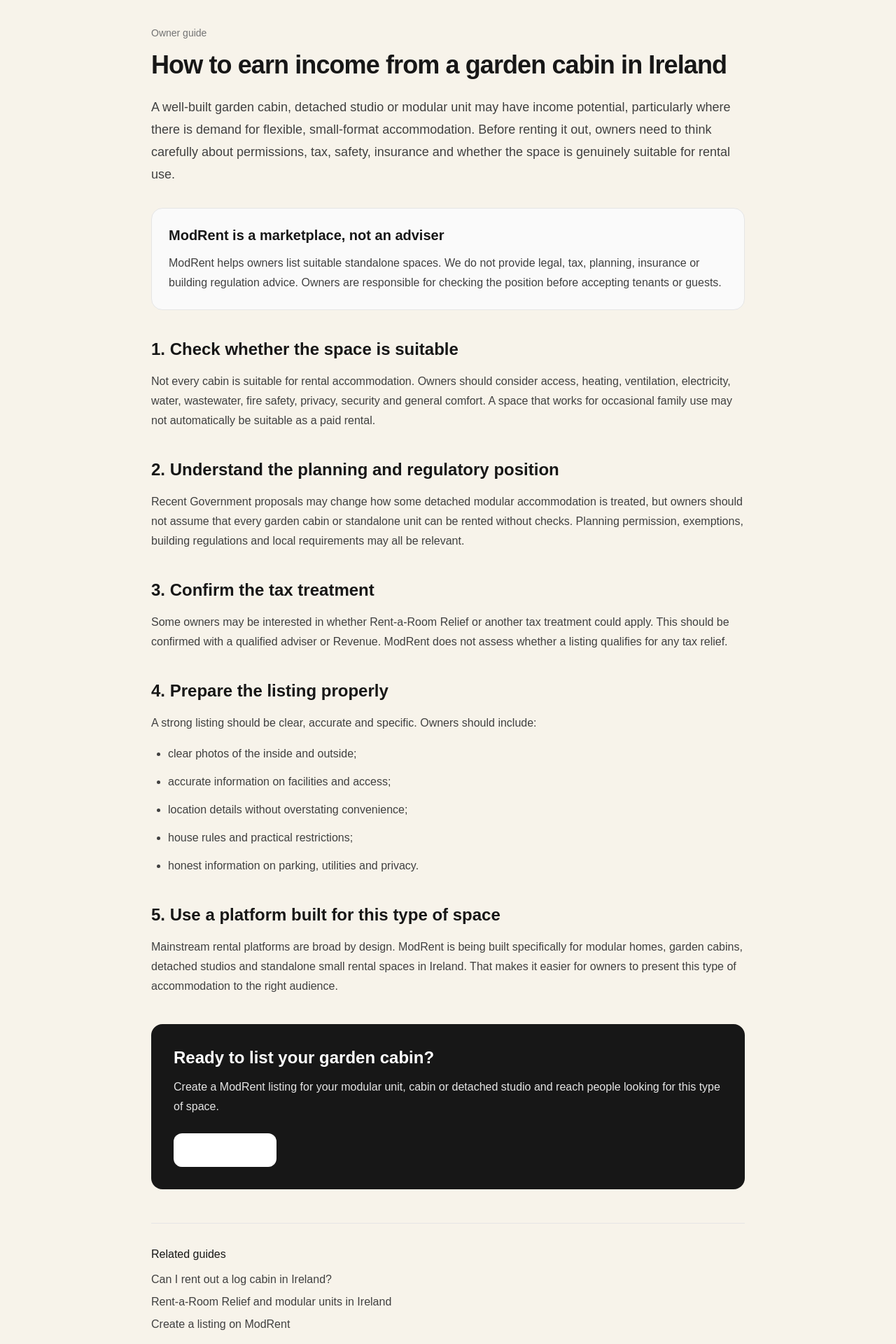
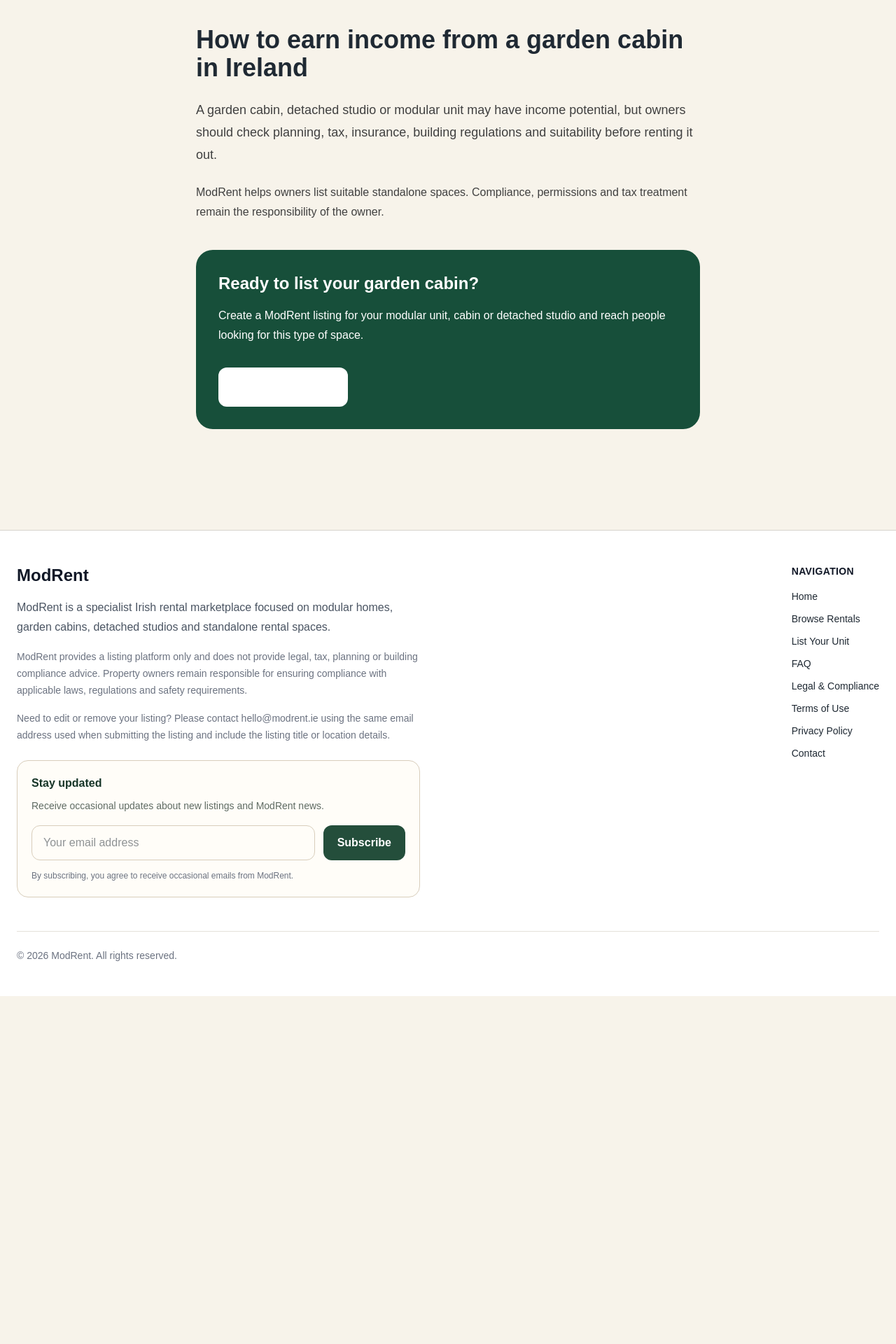
Before and after one commit to ZD12393/modrent, a Next.js app: page /how-to-earn-income-from-a-garden-cabin-ireland in a window 1280 px wide. Shown: the part 100-2020 px from the top of the page at 70% size. After the commit the page ends 1523 px from the top, so only its background shows below. Built offline with nearby package versions, Linux system fonts and the light colour scheme.

Commit message:
fix seo page buttons

```diff
--- a/app/how-to-earn-income-from-a-garden-cabin-ireland/page.tsx
+++ b/app/how-to-earn-income-from-a-garden-cabin-ireland/page.tsx
@@ -3,150 +3,44 @@
 export const metadata = {
   title: "How to Earn Income from a Garden Cabin in Ireland | ModRent",
   description:
-    "A practical guide for Irish owners considering whether a garden cabin, detached studio or modular unit could be used as a rental space.",
+    "A practical guide for Irish owners considering whether a garden cabin or detached studio could generate rental income.",
 };
 
-export default function GardenCabinIncomeIrelandPage() {
+export default function Page() {
   return (
-    <main className="mx-auto max-w-4xl px-6 py-16">
-      <p className="mb-4 text-sm font-medium text-neutral-500">
-        Owner guide
-      </p>
-
-      <h1 className="mb-6 text-4xl font-semibold tracking-tight text-neutral-900">
+    <main className="mx-auto max-w-3xl px-6 py-16">
+      <h1 className="mb-6 text-4xl font-semibold">
         How to earn income from a garden cabin in Ireland
       </h1>
 
-      <p className="mb-8 text-lg leading-8 text-neutral-700">
-        A well-built garden cabin, detached studio or modular unit may have
-        income potential, particularly where there is demand for flexible,
-        small-format accommodation. Before renting it out, owners need to think
-        carefully about permissions, tax, safety, insurance and whether the
-        space is genuinely suitable for rental use.
+      <p className="mb-6 text-lg leading-8 text-neutral-700">
+        A garden cabin, detached studio or modular unit may have income
+        potential, but owners should check planning, tax, insurance, building
+        regulations and suitability before renting it out.
       </p>
 
-      <div className="mb-10 rounded-2xl border border-neutral-200 bg-neutral-50 p-6">
-        <h2 className="mb-3 text-xl font-semibold text-neutral-900">
-          ModRent is a marketplace, not an adviser
-        </h2>
-        <p className="leading-7 text-neutral-700">
-          ModRent helps owners list suitable standalone spaces. We do not
-          provide legal, tax, planning, insurance or building regulation advice.
-          Owners are responsible for checking the position before accepting
-          tenants or guests.
-        </p>
-      </div>
+      <p className="mb-10 leading-7 text-neutral-700">
+        ModRent helps owners list suitable standalone spaces. Compliance,
+        permissions and tax treatment remain the responsibility of the owner.
+      </p>
 
-      <section className="mb-10">
-        <h2 className="mb-4 text-2xl font-semibold text-neutral-900">
-          1. Check whether the space is suitable
+      <section className="rounded-3xl bg-[#174f3a] p-8 text-white">
+        <h2 className="mb-4 text-2xl font-semibold">
+          Ready to list your garden cabin?
         </h2>
 
-        <p className="leading-7 text-neutral-700">
-          Not every cabin is suitable for rental accommodation. Owners should
-          consider access, heating, ventilation, electricity, water, wastewater,
-          fire safety, privacy, security and general comfort. A space that works
-          for occasional family use may not automatically be suitable as a paid
-          rental.
-        </p>
-      </section>
-
-      <section className="mb-10">
-        <h2 className="mb-4 text-2xl font-semibold text-neutral-900">
-          2. Understand the planning and regulatory position
-        </h2>
-
-        <p className="leading-7 text-neutral-700">
-          Recent Government proposals may change how some detached modular
-          accommodation is treated, but owners should not assume that every
-          garden cabin or standalone unit can be rented without checks. Planning
-          permission, exemptions, building regulations and local requirements
-          may all be relevant.
-        </p>
-      </section>
-
-      <section className="mb-10">
-        <h2 className="mb-4 text-2xl font-semibold text-neutral-900">
-          3. Confirm the tax treatment
-        </h2>
-
-        <p className="leading-7 text-neutral-700">
-          Some owners may be interested in whether Rent-a-Room Relief or another
-          tax treatment could apply. This should be confirmed with a qualified
-          adviser or Revenue. ModRent does not assess whether a listing qualifies
-          for any tax relief.
-        </p>
-      </section>
-
-      <section className="mb-10">
-        <h2 className="mb-4 text-2xl font-semibold text-neutral-900">
-          4. Prepare the listing properly
-        </h2>
-
-        <p className="mb-4 leading-7 text-neutral-700">
-          A strong listing should be clear, accurate and specific. Owners should
-          include:
-        </p>
-
-        <ul className="list-disc space-y-3 pl-6 leading-7 text-neutral-700">
-          <li>clear photos of the inside and outside;</li>
-          <li>accurate information on facilities and access;</li>
-          <li>location details without overstating convenience;</li>
-          <li>house rules and practical restrictions;</li>
-          <li>honest information on parking, utilities and privacy.</li>
-        </ul>
-      </section>
-
-      <section className="mb-10">
-        <h2 className="mb-4 text-2xl font-semibold text-neutral-900">
-          5. Use a platform built for this type of space
-        </h2>
-
-        <p className="leading-7 text-neutral-700">
-          Mainstream rental platforms are broad by design. ModRent is being
-          built specifically for modular homes, garden cabins, detached studios
-          and standalone small rental spaces in Ireland. That makes it easier
-          for owners to present this type of accommodation to the right audience.
-        </p>
-      </section>
-
-      <div className="rounded-2xl bg-neutral-900 p-8 text-white">
-        <h2 className="mb-3 text-2xl font-semibold">
-          Ready to list your garden cabin?
-        </h2>
-        <p className="mb-6 leading-7 text-neutral-200">
+        <p className="mb-8 leading-7 text-white">
           Create a ModRent listing for your modular unit, cabin or detached
           studio and reach people looking for this type of space.
         </p>
 
         <Link
           href="/create"
-          className="inline-flex rounded-xl bg-white px-5 py-3 font-medium text-neutral-900 hover:bg-neutral-100"
+          className="inline-flex rounded-xl bg-white px-6 py-4 font-semibold text-[#0b3325]"
         >
-          Create a listing
+          List your property
         </Link>
-      </div>
-
-      <nav className="mt-12 border-t border-neutral-200 pt-8">
-        <p className="mb-3 font-medium text-neutral-900">Related guides</p>
-        <ul className="space-y-2 text-neutral-700">
-          <li>
-            <Link className="underline" href="/can-i-rent-out-a-log-cabin-in-ireland">
-              Can I rent out a log cabin in Ireland?
-            </Link>
-          </li>
-          <li>
-            <Link className="underline" href="/rent-a-room-relief-modular-units-ireland">
-              Rent-a-Room Relief and modular units in Ireland
-            </Link>
-          </li>
-          <li>
-            <Link className="underline" href="/create">
-              Create a listing on ModRent
-            </Link>
-          </li>
-        </ul>
-      </nav>
+      </section>
     </main>
   );
 }
--- a/app/rent-a-room-relief-modular-units-ireland/page.tsx
+++ b/app/rent-a-room-relief-modular-units-ireland/page.tsx
@@ -3,136 +3,46 @@
 export const metadata = {
   title: "Rent-a-Room Relief and Modular Units in Ireland | ModRent",
   description:
-    "A practical guide for Irish property owners considering detached modular accommodation, garden units and possible Rent-a-Room Relief implications.",
+    "A cautious owner guide to modular units, detached accommodation and Rent-a-Room Relief in Ireland.",
 };
 
-export default function RentARoomReliefModularUnitsIrelandPage() {
+export default function Page() {
   return (
-    <main className="mx-auto max-w-4xl px-6 py-16">
-      <p className="mb-4 text-sm font-medium text-neutral-500">
-        Owner guide
-      </p>
-
-      <h1 className="mb-6 text-4xl font-semibold tracking-tight text-neutral-900">
+    <main className="mx-auto max-w-3xl px-6 py-16">
+      <h1 className="mb-6 text-4xl font-semibold">
         Rent-a-Room Relief and modular units in Ireland
       </h1>
 
-      <p className="mb-8 text-lg leading-8 text-neutral-700">
-        Recent Irish Government proposals have drawn attention to the potential
-        use of detached modular accommodation, garden cabins and standalone
-        units as rental spaces. For owners, this may create new opportunities,
-        but the position depends on the final rules, eligibility conditions,
-        planning requirements, tax treatment and building regulations.
+      <p className="mb-6 text-lg leading-8 text-neutral-700">
+        Recent Government proposals may create opportunities for owners of
+        detached modular accommodation, garden cabins and standalone units.
+        However, owners should not assume that planning exemptions, tax relief
+        or rental eligibility automatically apply.
       </p>
 
-      <div className="mb-10 rounded-2xl border border-neutral-200 bg-neutral-50 p-6">
-        <h2 className="mb-3 text-xl font-semibold text-neutral-900">
-          Important note
-        </h2>
-        <p className="leading-7 text-neutral-700">
-          ModRent is a listing marketplace. We do not provide legal, tax,
-          planning or building regulation advice. Owners should seek independent
-          professional advice before renting out any modular unit, garden cabin
-          or detached accommodation.
-        </p>
-      </div>
+      <p className="mb-10 leading-7 text-neutral-700">
+        ModRent is a listing marketplace only. We do not provide legal, tax,
+        planning or building regulation advice. Owners should get independent
+        professional advice before listing or renting out a unit.
+      </p>
 
-      <section className="mb-10">
-        <h2 className="mb-4 text-2xl font-semibold text-neutral-900">
-          What owners should consider
+      <section className="rounded-3xl bg-[#174f3a] p-8 text-white">
+        <h2 className="mb-4 text-2xl font-semibold">
+          Have a modular unit or garden cabin?
         </h2>
 
-        <p className="mb-4 leading-7 text-neutral-700">
-          A detached modular unit may appear simple to rent, but owners should
-          check the full position before listing. Relevant questions may include:
-        </p>
-
-        <ul className="list-disc space-y-3 pl-6 leading-7 text-neutral-700">
-          <li>whether planning permission or an exemption applies;</li>
-          <li>whether the unit meets building regulation requirements;</li>
-          <li>whether the proposed use is eligible for any tax relief;</li>
-          <li>whether insurance covers rental use;</li>
-          <li>whether the space is suitable, safe and properly serviced;</li>
-          <li>whether local authority or Revenue guidance applies.</li>
-        </ul>
-      </section>
-
-      <section className="mb-10">
-        <h2 className="mb-4 text-2xl font-semibold text-neutral-900">
-          Could Rent-a-Room Relief apply?
-        </h2>
-
-        <p className="mb-4 leading-7 text-neutral-700">
-          Rent-a-Room Relief can be valuable for qualifying homeowners, but it
-          should not be assumed that every detached modular unit, garden cabin
-          or standalone space will qualify. The exact treatment may depend on
-          the final legislation, Revenue guidance and the facts of the specific
-          property.
-        </p>
-
-        <p className="leading-7 text-neutral-700">
-          Owners should avoid relying on general online commentary alone. Before
-          listing, it is sensible to confirm the tax position with an accountant,
-          tax adviser or Revenue.
-        </p>
-      </section>
-
-      <section className="mb-10">
-        <h2 className="mb-4 text-2xl font-semibold text-neutral-900">
-          Where ModRent fits in
-        </h2>
-
-        <p className="mb-4 leading-7 text-neutral-700">
-          ModRent is being built for a specific type of rental space that does
-          not always fit neatly on mainstream property platforms: modular homes,
-          detached garden cabins, studios and small standalone rental units.
-        </p>
-
-        <p className="leading-7 text-neutral-700">
-          The role of ModRent is to help suitable owners present these spaces to
-          people actively looking for this type of accommodation. Compliance,
-          permissions, tax treatment and suitability remain the responsibility
-          of the owner.
-        </p>
-      </section>
-
-      <div className="rounded-2xl bg-neutral-900 p-8 text-white">
-        <h2 className="mb-3 text-2xl font-semibold">
-          Have a modular unit or garden cabin?
-        </h2>
-        <p className="mb-6 leading-7 text-neutral-200">
+        <p className="mb-8 leading-7 text-white">
           List your space on ModRent and reach people specifically looking for
           small standalone rental accommodation in Ireland.
         </p>
 
         <Link
           href="/create"
-          className="inline-flex rounded-xl bg-white px-5 py-3 font-medium text-neutral-900 hover:bg-neutral-100"
+          className="inline-flex rounded-xl bg-white px-6 py-4 font-semibold text-[#0b3325]"
         >
-          Create a listing
+          List your property
         </Link>
-      </div>
-
-      <nav className="mt-12 border-t border-neutral-200 pt-8">
-        <p className="mb-3 font-medium text-neutral-900">Related guides</p>
-        <ul className="space-y-2 text-neutral-700">
-          <li>
-            <Link className="underline" href="/can-i-rent-out-a-log-cabin-in-ireland">
-              Can I rent out a log cabin in Ireland?
-            </Link>
-          </li>
-          <li>
-            <Link className="underline" href="/how-to-earn-income-from-a-garden-cabin-ireland">
-              How to earn income from a garden cabin in Ireland
-            </Link>
-          </li>
-          <li>
-            <Link className="underline" href="/faq">
-              ModRent FAQ
-            </Link>
-          </li>
-        </ul>
-      </nav>
+      </section>
     </main>
   );
 }
```
